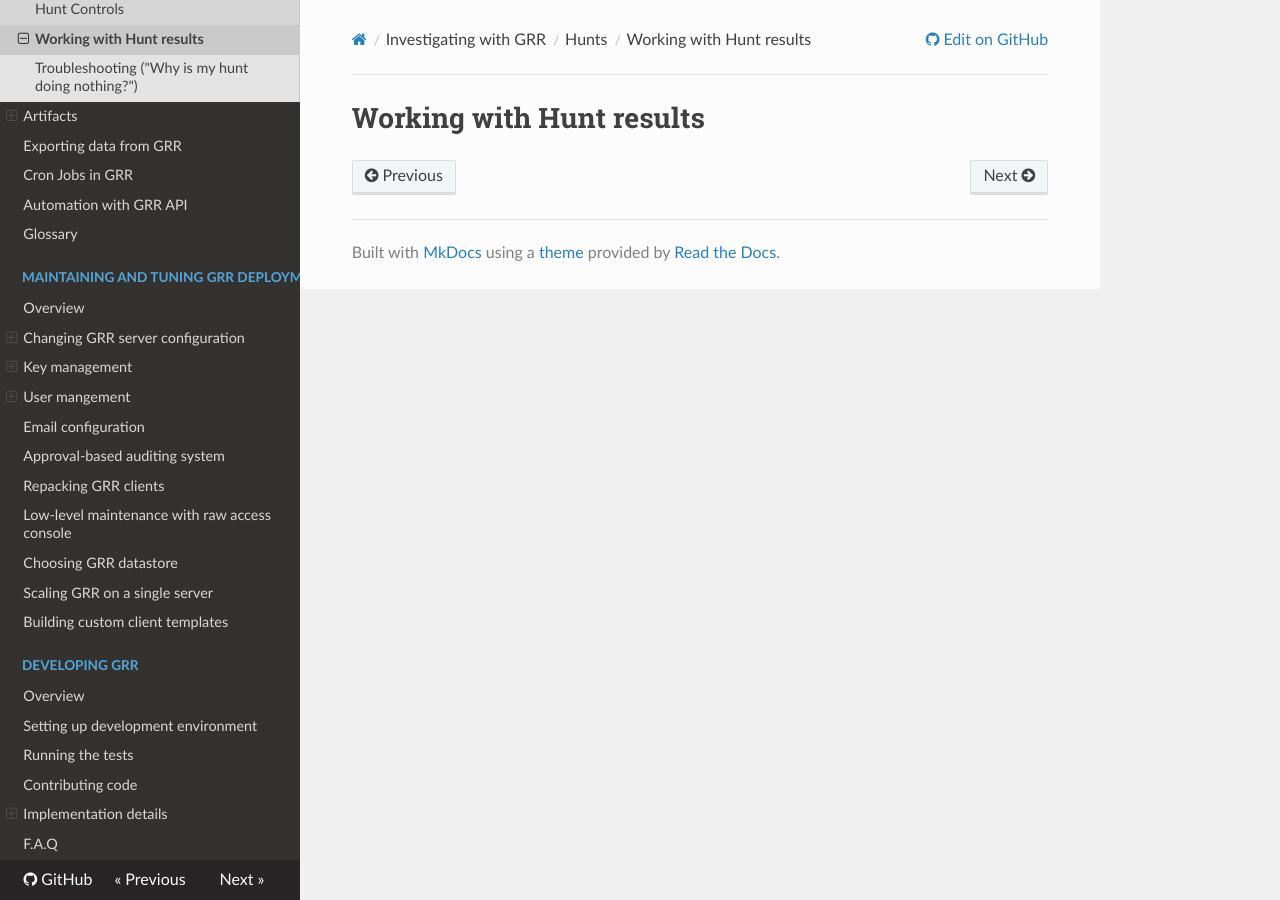
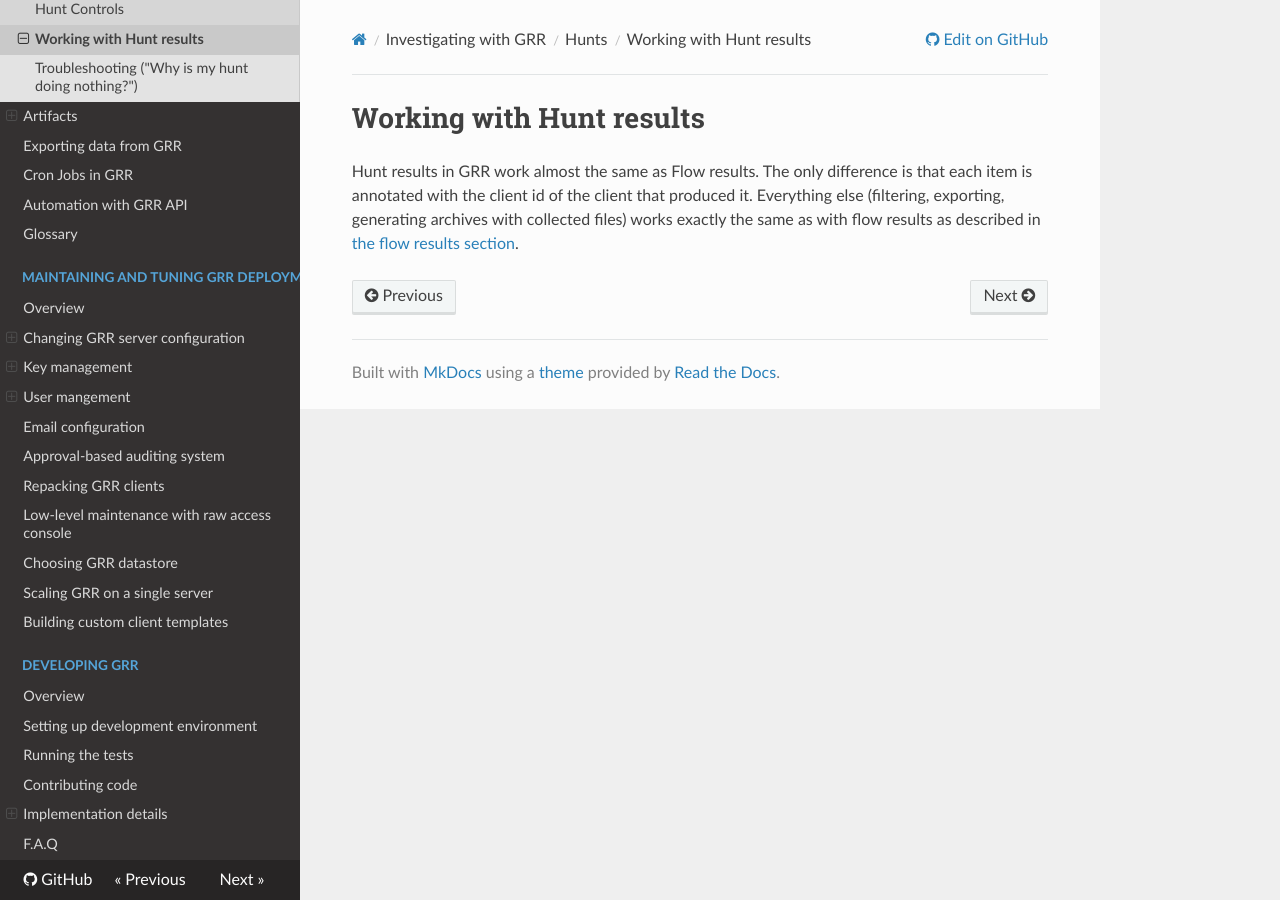
Before and after one commit to google/grr-doc, an MkDocs documentation site: the page built from docs/investigating-with-grr/hunts/working-with-results.md, in a window 1280 px wide. Built offline with MkDocs 1.6.1, drawn with Linux system fonts in a browser that asks for light colours; nearby versions of some CDN libraries; old or Windows-style settings are respelled for this version of MkDocs.

Commit message:
Adding a section about hunt results.

```diff
--- a/docs/investigating-with-grr/hunts/working-with-results.md
+++ b/docs/investigating-with-grr/hunts/working-with-results.md
@@ -1 +1,3 @@
 # Working with Hunt results
+
+Hunt results in GRR work almost the same as Flow results. The only difference is that each item is annotated with the client id of the client that produced it. Everything else (filtering, exporting, generating archives with collected files) works exactly the same as with flow results as described in [the flow results section](../flows/working-with-results.md).
```
